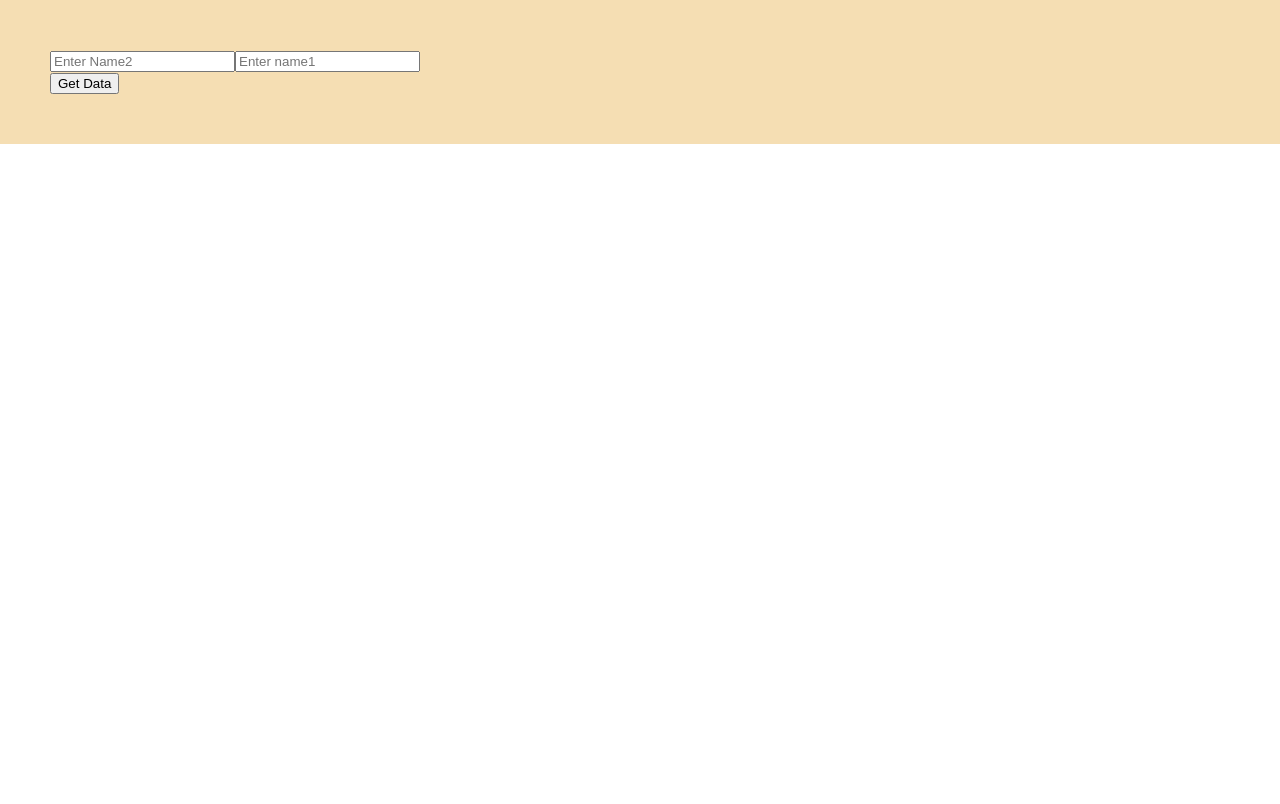
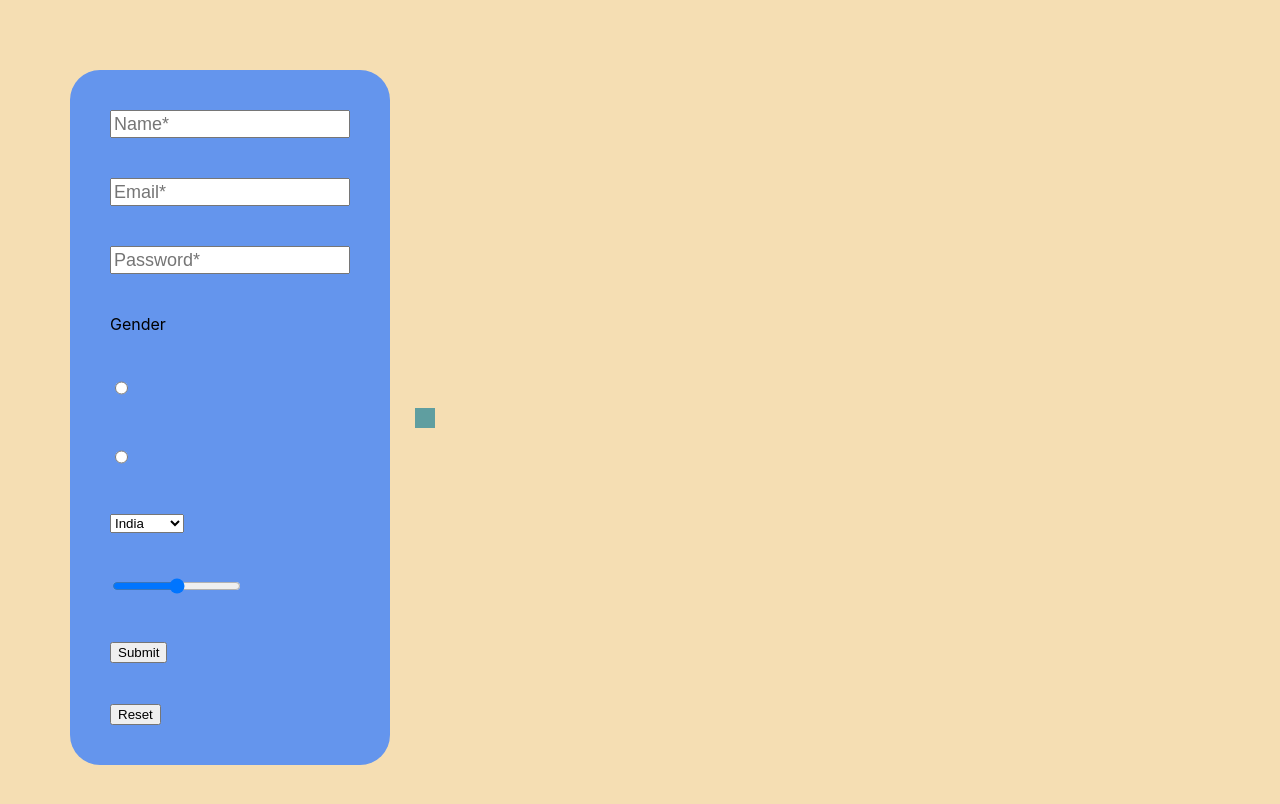
Before and after one commit to ravalravi103/custom-form, a React (Create React App) app: page / in a window 1280 px wide. Shown: the top 804 px of the page. Built offline with nearby package versions, Linux system fonts and the light colour scheme.

Commit message:
added (button,select,option, and inputRemaing input Type)

```diff
--- a/src/App.css
+++ b/src/App.css
@@ -10,3 +10,41 @@
   justify-content: space-evenly  ;
   width: 500px;
 }
+.container{
+  display: flex;
+  justify-content: space-between;
+  align-items: center;
+}
+.card{
+  display: flex;
+  flex-direction: column;
+  background-color: cadetblue;
+  padding: 10px;
+  margin: 5px;
+}
+.card-data{
+  margin: 10px;
+  padding: 10px;
+}
+
+.form{
+  background-color: cornflowerblue;
+  padding: 20px;
+  margin: 20px;
+  border-radius: 30px;
+}
+.form-group{
+  padding: 20px;
+
+}
+input{
+  height: 22px;
+  font-size: 18px;
+}
+
+.getdata-btn{
+  margin-left: 30px;
+  background-color: darkgoldenrod;
+  padding: 5px 15px;
+  font-size: 16px;
+}
--- a/src/Component/Field.js
+++ b/src/Component/Field.js
@@ -4,29 +4,55 @@ function Field({fieldData}) {
 
     const [text,setText] = useState('')
     const [fieldValue,setFieldValue] = useState([]);
-    const [finalFormData, setFinalFormData] = useState()
+    const [finalFormData, setFinalFormData] = useState([])
 
     let allFields = [];
     let element = ''
 
+    function handlerButtonTypeButton(){
+      console.log("Button Type Button Clicked !")
+    }
+
+    function handleButtonTypesubmit(){
+         console.log("Button Type Submit  clicked !")
+         setFinalFormData(fieldValue.map(field => field));
+    }
+
+    function handleButtonTypeReset() {
+        setText('')
+        setFinalFormData([]);
+    }
 
 
-
+   function fieldClickhandler(e) {
+        switch(e.target.type){
+          case 'button':
+             handlerButtonTypeButton();
+             break;
+           case 'submit':
+             handleButtonTypesubmit();
+             break;
+           case "reset":
+             handleButtonTypeReset();
+             break;
+        }
+   }
 
     function handleOnchange(e,field) {
         setText(e.target.value)
     }
 
     function handleBulr(e,field){
+      console.log(e.target)
       //apply validation here
         if(e.target.value==="") return
         if(fieldValue.length===0) return setFieldValue([...fieldValue,{name:field.attributes.name,value:e.target.value}])
         if(fieldValue.length>0){
             if(fieldValue.find(field => field.name===e.target.value)===undefined){
-              setFieldValue([...fieldValue,{name:field.attributes.name,value:e.target.value}])
+              setFieldValue([...fieldValue,{name:e.target.name,value:e.target.value}])
             }
             const tempArr=fieldValue.filter(field => field.name!==e.target.name)
-            tempArr.push({name: field.attributes.name,value: e.target.value})
+            tempArr.push({name: e.target.name,value: e.target.value})
             setFieldValue(tempArr)
         }
     }
@@ -45,19 +71,32 @@ function Field({fieldData}) {
 
        function createButton(field){
        return element = (<button
+                           type={field.fieldConfig.type}
                            formAction={field.attributes.formAction}
                            formEncType={field.attributes.formEncType}
                            formMethod={field.attributes.formMethod}
                            formTarget={field.attributes.target}
+                           onClick={(e) => fieldClickhandler(e)}
                            >
                            {field.attributes.value}
                          </button>)
        }
 
+
+       function onChangeSelectHanlder(e){
+            console.log(e.target.value);
+       }
+
+       function onBlueSelectHandler(e){
+         console.log("On Blue",e.target.value)
+       }
+
        function createSelectField(field){
-           console.log(field)
            return element = (
-                       <select name={field.attributes.name}>
+                       <select
+                         name={field.attributes.name}
+                         onChange={(e) => handleOnchange(e)}
+                         onBlur={(e) => handleBulr(e)}>
                            {field.options.map(option => {
                                return(
                                 <option
@@ -83,10 +122,25 @@ function Field({fieldData}) {
                           size={field.attributes.size}
                           list={field.attributes.list}
                           onChange={(e) => handleOnchange(e,field)}
+
                           onBlur={(e) => handleBulr(e,field)}
                           required={field.validation.required}
                       />)
               break;
+              case 'email':
+                element =  (<input
+                              type={field.fieldConfig.type}
+                              name={field.attributes.name}
+                              placeholder={field.attributes.placeholder}
+                              maxLength={field.attributes.maxLength}
+                              minLength={field.attributes.minLength}
+                              size={field.attributes.size}
+                              list={field.attributes.list}
+                              onChange={(e) => handleOnchange(e,field)}
+                              onBlur={(e) => handleBulr(e,field)}
+                              required={field.validation.required}
+                          />)
+                  break;
             case 'password':
                   element = (<input
                     type={field.fieldConfig.type}
@@ -97,9 +151,26 @@ function Field({fieldData}) {
                     onChange={(e) => setText(e.target.value)}
                     size={field.attributes.size}
                     list={field.attributes.list}
+                    onChange={(e) => handleOnchange(e,field)}
+                    onBlur={(e) => handleBulr(e,field)}
                     required={field.validation.required}
                 />)
               break;
+              case 'range':
+                element = (<input
+                  type={field.fieldConfig.type}
+                  name={field.attributes.name}
+                  placeholder={field.attributes.placeholder}
+                  maxLength={field.attributes.maxLength}
+                  minLength={field.attributes.minLength}
+                  onChange={(e) => setText(e.target.value)}
+                  size={field.attributes.size}
+                  list={field.attributes.list}
+                  onChange={(e) => handleOnchange(e,field)}
+                  onBlur={(e) => handleBulr(e,field)}
+                  required={field.validation.required}
+              />)
+            break;
             case 'radio':
                     element = (<input
                       type={field.fieldConfig.type}
@@ -107,6 +178,8 @@ function Field({fieldData}) {
                       placeholder={field.attributes.placeholder}
                       onChange={(e) => setText(e.target.value)}
                       value={field.attributes.value}
+                      onChange={(e) => handleOnchange(e,field)}
+                      onBlur={(e) => handleBulr(e,field)}
                       required={field.validation.required}
                     />)
         }
@@ -142,18 +215,29 @@ function Field({fieldData}) {
         return allFields;
     }
 
-    function displayDataHandler(){
-
-    }
 
     return (
-        <div>
-           {createField()}
-           {finalFormData && finalFormData.map(form => <h1>{form}</h1>)}
-           <div className>
-                <button onClick={(e) => setFinalFormData(fieldValue.map(field => field.value))}>Get Data</button>
+        <div >
+           <div className="container">
+            <div className="form">
+              {createField().map((field,i) => {
+                return (
+                  <div className="form-group" key={i}>
+                       <div className="form-control">{field}</div>
+                  </div>
+                )
+            })}
+            </div>
+            <div className="card">
+                {finalFormData && finalFormData.map(form => {
+                return (
+                      <div className="card-data">
+                        <h3>{form.name}: {form.value}</h3>
+                      </div>
+                )
+              })}
+            </div>
            </div>
-
         </div>
     )
 }
--- a/src/data/data.json
+++ b/src/data/data.json
@@ -7,11 +7,11 @@
 
     },
     "attributes": {
-          "name": "name2",
+          "name": "name",
           "value": "",
           "minLength": "minLength",
           "maxlength": "maxLength",
-          "placeholder":"Enter Name2",
+          "placeholder":"Name*",
           "size": "size",
           "randomly": "true",
           "list": "list"
@@ -23,16 +23,16 @@
   {
     "fieldName" : "input",
     "fieldConfig": {
-        "type":"text",
+        "type":"email",
         "value": ""
 
     },
     "attributes": {
-          "name": "namejanu",
+          "name": "email",
           "value": "",
           "minLength": "minLength",
           "maxlength": "maxLength",
-          "placeholder":"Enter name1",
+          "placeholder":"Email*",
           "size": "size",
           "randomly": "true",
           "list": "list"
@@ -40,6 +40,129 @@
     "validation": {
         "required": true
     }
+  },
+  {
+    "fieldName" : "input",
+    "fieldConfig": {
+        "type":"password",
+        "value": ""
+
+    },
+    "attributes": {
+          "name": "password",
+          "value": "",
+          "minLength": "minLength",
+          "maxlength": "maxLength",
+          "placeholder":"Password*",
+          "size": "size",
+          "randomly": "true",
+          "list": "list"
+    },
+    "validation": {
+        "required": true
+    }
+  },
+  {
+    "fieldName":"label",
+    "attributes":{
+      "value":"Gender"
+    }
+
+  },
+  {
+    "fieldName" : "input",
+    "fieldConfig": {
+        "type":"radio"
+    },
+    "attributes": {
+          "name":"gender",
+          "value": "Male"
+    },
+    "validation": {
+        "required": true
+    }
+  },
+  {
+    "fieldName" : "input",
+    "fieldConfig": {
+        "type":"radio"
+    },
+    "options": [
+        {}
+    ],
+    "attributes": {
+          "name":"gender",
+          "value": "Female"
+    },
+    "validation": {
+        "required": true
+    }
+  },
+  {
+    "fieldName" : "select",
+    "fieldConfig": {
+        "type":"text"
+    },
+    "options":[
+        {"key":"India","value":"India","displayName":"India"},
+        {"key":"Pakistan","value":"Pakistan","displayName":"Pakistan"},
+        {"key":"Japan","value":"Japan","displayName":"Japan"},
+        {"key":"Canada","value":"canada","displayName":"canada"}
+    ],
+    "attributes": {
+          "name": "mycountry"
+    }
+  },
+  {
+    "fieldName" : "input",
+    "fieldConfig": {
+        "type":"range"
+    },
+    "attributes": {
+          "name": "exp_level",
+          "max":100,
+          "min": 1,
+          "size": "size",
+          "randomly": "true",
+          "list": "list"
+    },
+    "validation": {
+        "required": true
+    }
+  },
+
+
+
+
+
+
+
+
+
+
+
+
+  {
+    "fieldName" : "button",
+    "fieldConfig": {
+        "type":"submit"
+    },
+    "attributes": {
+          "name": "email",
+          "value": "Submit"
+    }
+  },
+  {
+    "fieldName" : "button",
+    "fieldConfig": {
+        "type":"reset"
+    },
+    "attributes": {
+          "name": "email",
+          "value": "Reset"
+    }
   }
 
+
+
 ]
```
Also changed, not shown: src/data/test.js (+111 -36 lines), src/data/testData.json (+26 -1 lines), 1 other file (tests, documents, lock files or other folders).
